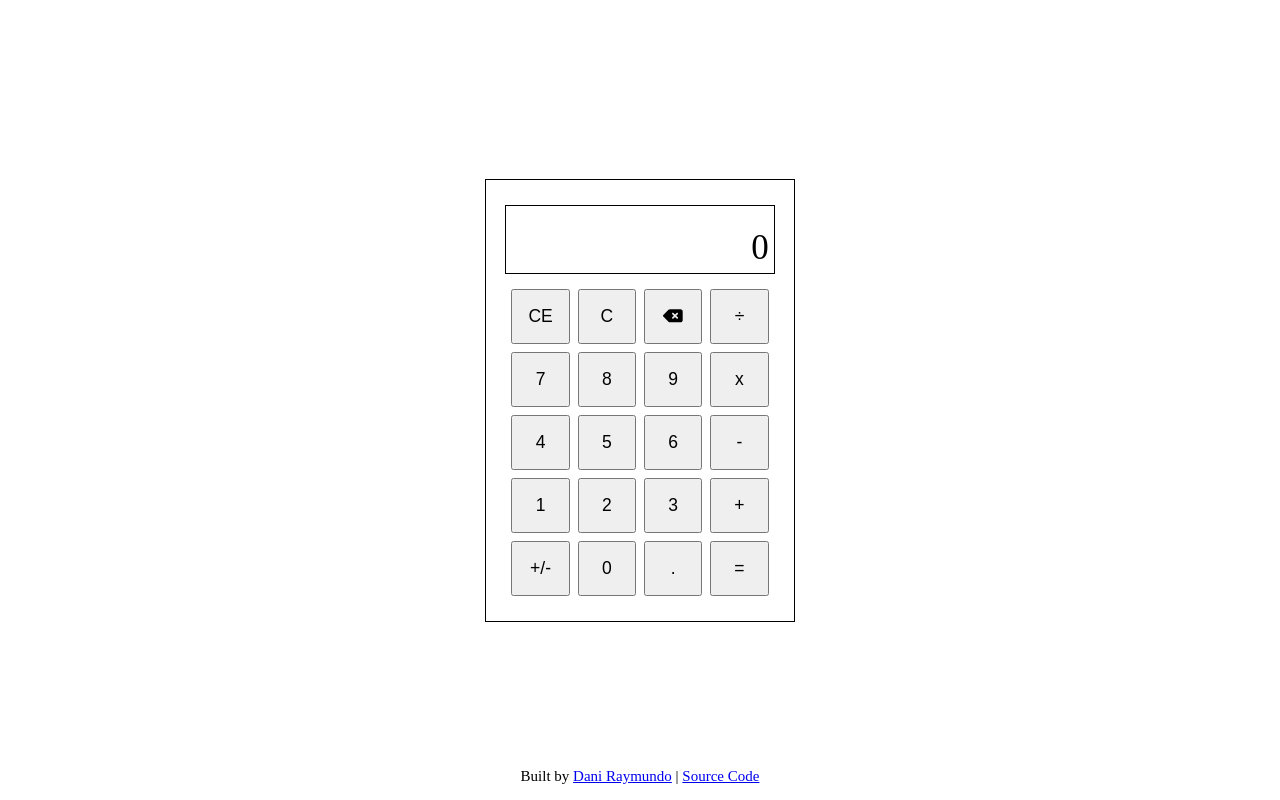
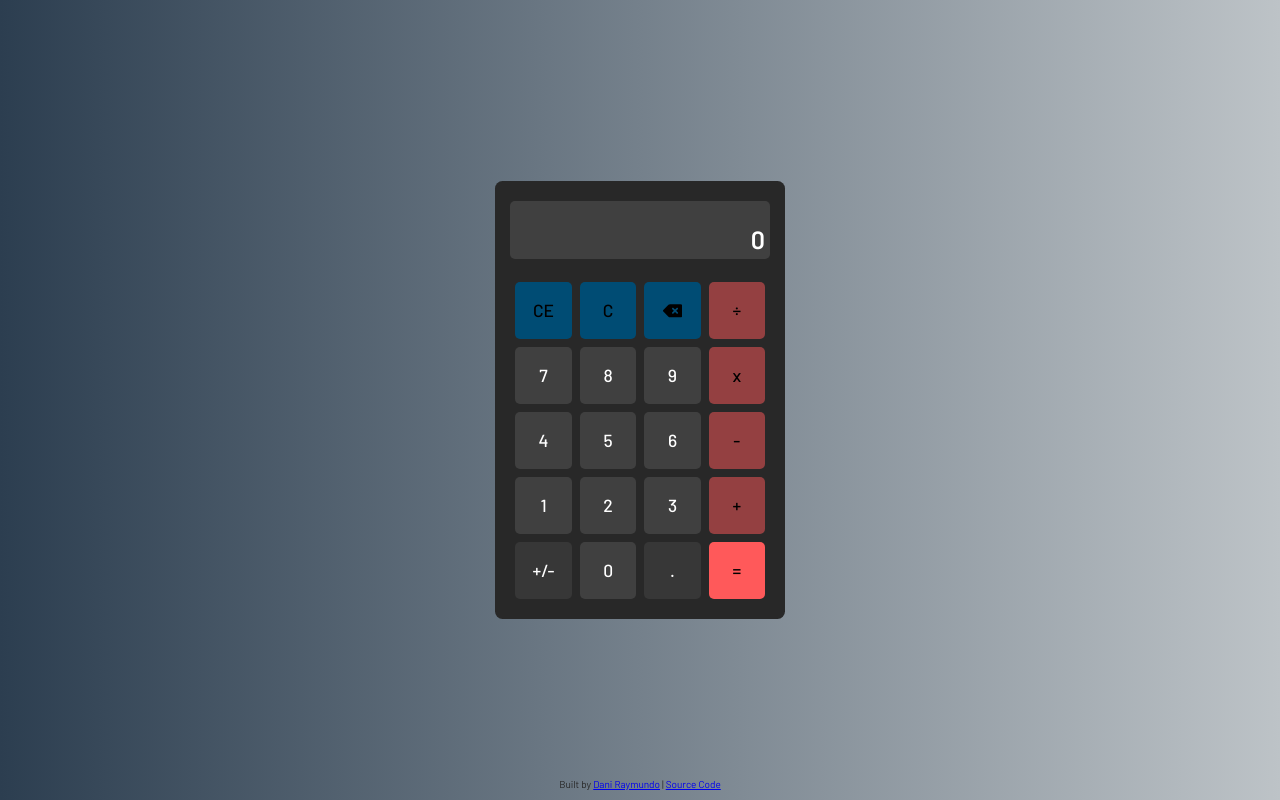
Before and after one commit to daniraymundo/calculator, a plain HTML site: page index.html in a window 1280 px wide. Drawn offline with Linux system fonts and the light colour scheme.

Commit message:
Change font, colors, and sizes

```diff
--- a/style.css
+++ b/style.css
@@ -1,6 +1,19 @@
-    :root {
+@import url('https://fonts.googleapis.com/css2?family=Barlow:wght@200;300;400;500;600&display=swap');
+
+:root {
     font-size: 62.5%;
+    background: #bdc3c7;  /* fallback for old browsers */
+    background: -webkit-linear-gradient(to right, #2c3e50, #bdc3c7);  /* Chrome 10-25, Safari 5.1-6 */
+    background: linear-gradient(to right, #2c3e50, #bdc3c7); /* W3C, IE 10+/ Edge, Firefox 16+, Chrome 26+, Opera 12+, Safari 7+ */
+    color: white;
+    font-family: "Barlow", Arial, sans-serif;
+    --bgcolor1: #282828;
+    --bgcolor2: #404040;
+    --accent-color1: rgb(255, 89, 90);
+    --accent-color2: rgba(255, 89, 90, 0.5);
+    --accent-color3: rgb(0, 76, 116);
 }
+
 
 body {
     display: flex;
@@ -20,24 +33,32 @@ body {
     justify-content: center;
     border: 1px solid black;
     gap: 1.5rem;
-    padding: 2.5rem;
+    padding: 2rem;
+    border: 0px;
+    border-radius: 0.75rem;
+    background-color: var(--bgcolor1);
+    width: 250px;
 }
 
 .display-container {
-    border: 1px solid black;
+    border: 0px;
+    border-radius: 0.5rem;
     width: 100%;
     display: flex;
     flex-direction: column;
     align-items: flex-end;
     padding: 0.5rem;
+    background-color:var(--bgcolor2);
 }
 
 .previous-value {
     font-size: 1.5rem;
+    font-weight: 300;
 }
 
 .current-value {
-    font-size: 3.5rem;
+    font-size: 2.5rem;
+    font-weight: 600;
 }
 
 .button-container {
@@ -45,11 +66,27 @@ body {
     grid-template-columns: repeat(4, 1fr);
     grid-template-rows: repeat(5, 1fr);
     gap: 0.8rem;
+    margin-top: 0.75rem;
+    width: 100%;
 }
 
 button {
-    font-size: 1.75rem;
-    padding: 1.5rem;
+    font-size: 1.75em;
+    padding: 1em;
+    background-color: var(--bgcolor2);
+    border-radius: 0.5rem;
+    border: 0px;
+    color: white;
+    font-family: inherit;
+    font-weight: 500;
+    cursor: pointer;
+    transition: background-color 0.3s ease-in-out;
+}
+
+.number:hover,
+.decimal:hover,
+.sign:hover {
+    background-color: #6a6a6a;
 }
 
 .backspace {
@@ -58,8 +95,45 @@ button {
     justify-content: center;
 }
 
+.equals {
+    background-color: var(--accent-color1);
+    color: black;
+}
+
+.operator {
+    background-color: var(--accent-color2);
+    color: black;
+}
+
+.equals:hover,
+.operator:hover {
+    background-color: #FF898A;
+}
+
+.clear,
+.backspace {
+    background-color: var(--accent-color3);
+    color: black;
+    transition: background-color 0.3s ease-in-out;
+}
+
+.clear:hover,
+.backspace:hover {
+    background-color: #0079A8;
+}
+
+.decimal,
+.sign {
+    background-color: rgba(64, 64, 64, 0.65);
+}
+
 footer {
     position: fixed;
     bottom: 0;
-    font-size: 1.5rem;
+    font-size: 1rem;
+    color: var(--bgcolor1)
 }
+
+a:visited {
+    color: var(--accent-color3)
+}
```
